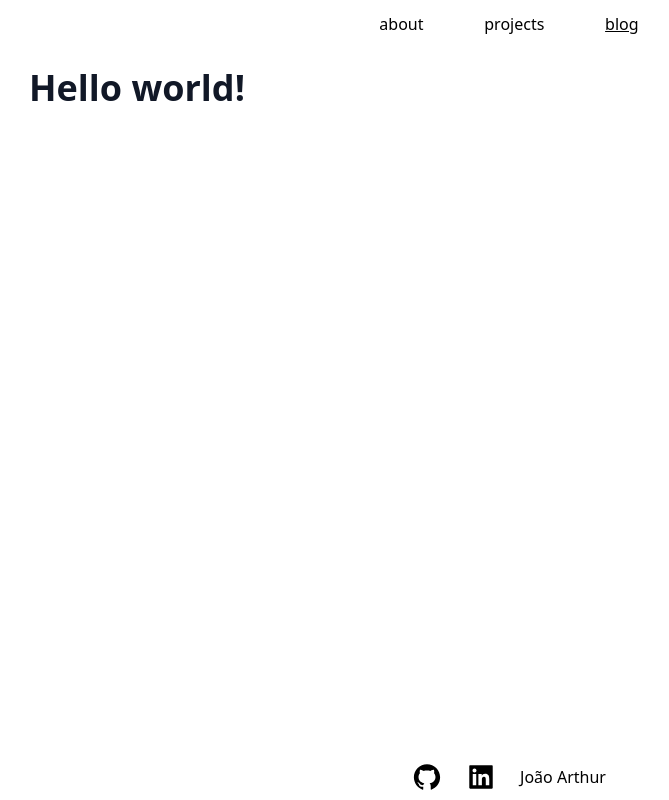
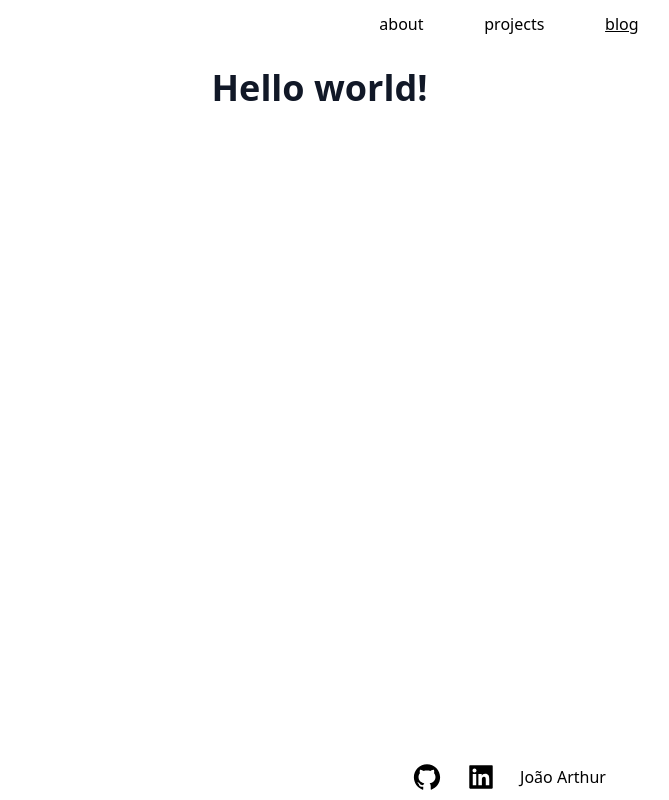
Before and after one commit to joao-arthur/joao-arthur.dev, a Next.js app: page /blog/2023-02-05 in a window 1280 px wide. Shown: the whole page, without its empty margins (131-800 px from the left). Built offline with nearby package versions, Linux system fonts and the light colour scheme; what tailwindcss-image-rendering would draw is missing.

Commit message:
feat: center markdown

```diff
--- a/src/pages/blog/[id].tsx
+++ b/src/pages/blog/[id].tsx
@@ -25,7 +25,7 @@ export default function BlogPost({ md }: propsType): ReactElement {
             </Head>
             <Header active="blog" />
             <Main>
-                <div className="prose">
+                <div className="prose m-auto">
                     <ReactMarkdown>
                         {md}
                     </ReactMarkdown>
--- a/src/pages/projects/game-of-life.tsx
+++ b/src/pages/projects/game-of-life.tsx
@@ -22,7 +22,7 @@ export default function GameOfLife({ md }: propsType): ReactElement {
             </Head>
             <Header active="projects" />
             <Main>
-                <div className="prose prose-img:w-32 prose-img:h-w-32 prose-img:rendering-pixelated">
+                <div className="prose prose-img:w-32 prose-img:h-w-32 prose-img:rendering-pixelated m-auto">
                     <ReactMarkdown>
                         {md}
                     </ReactMarkdown>
```
